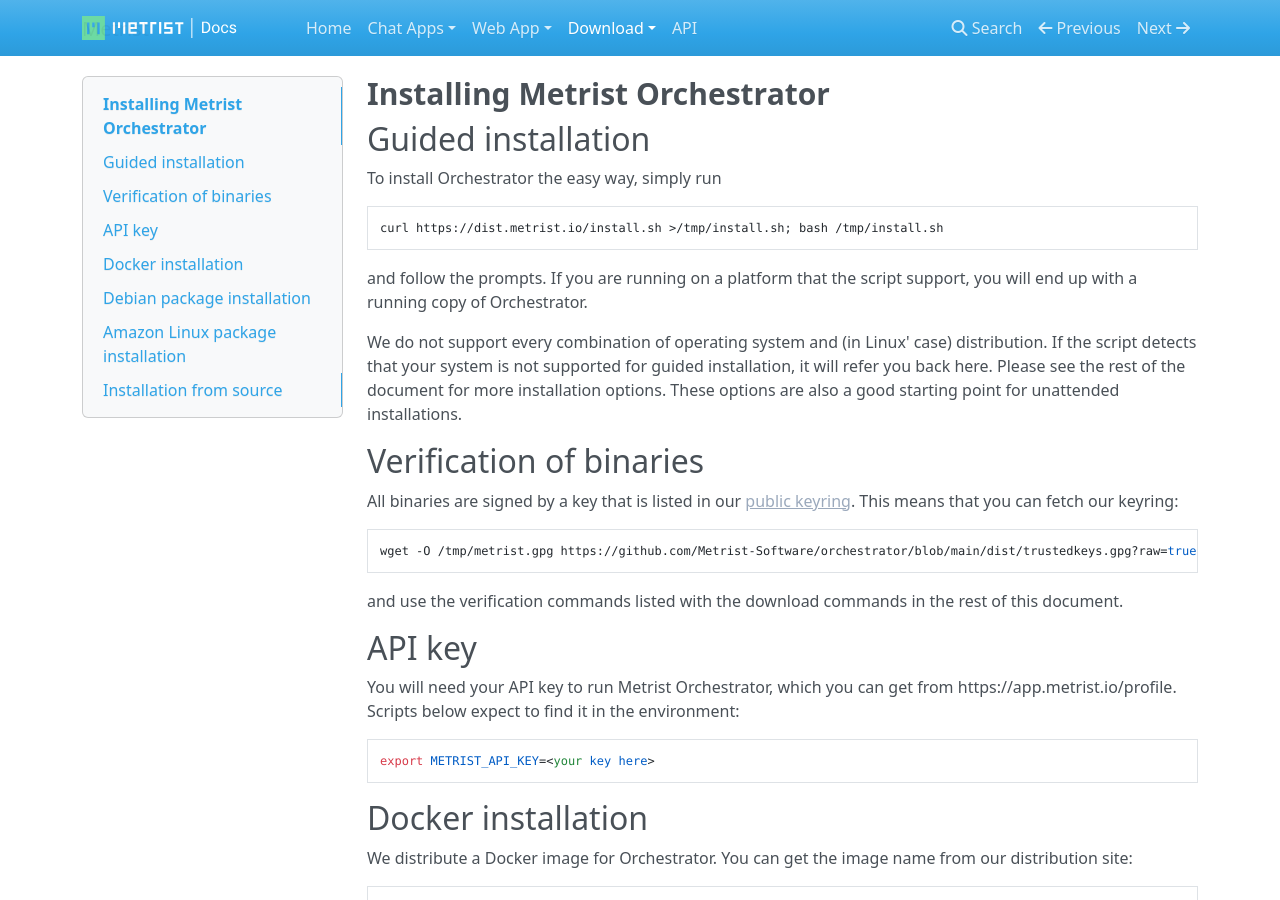
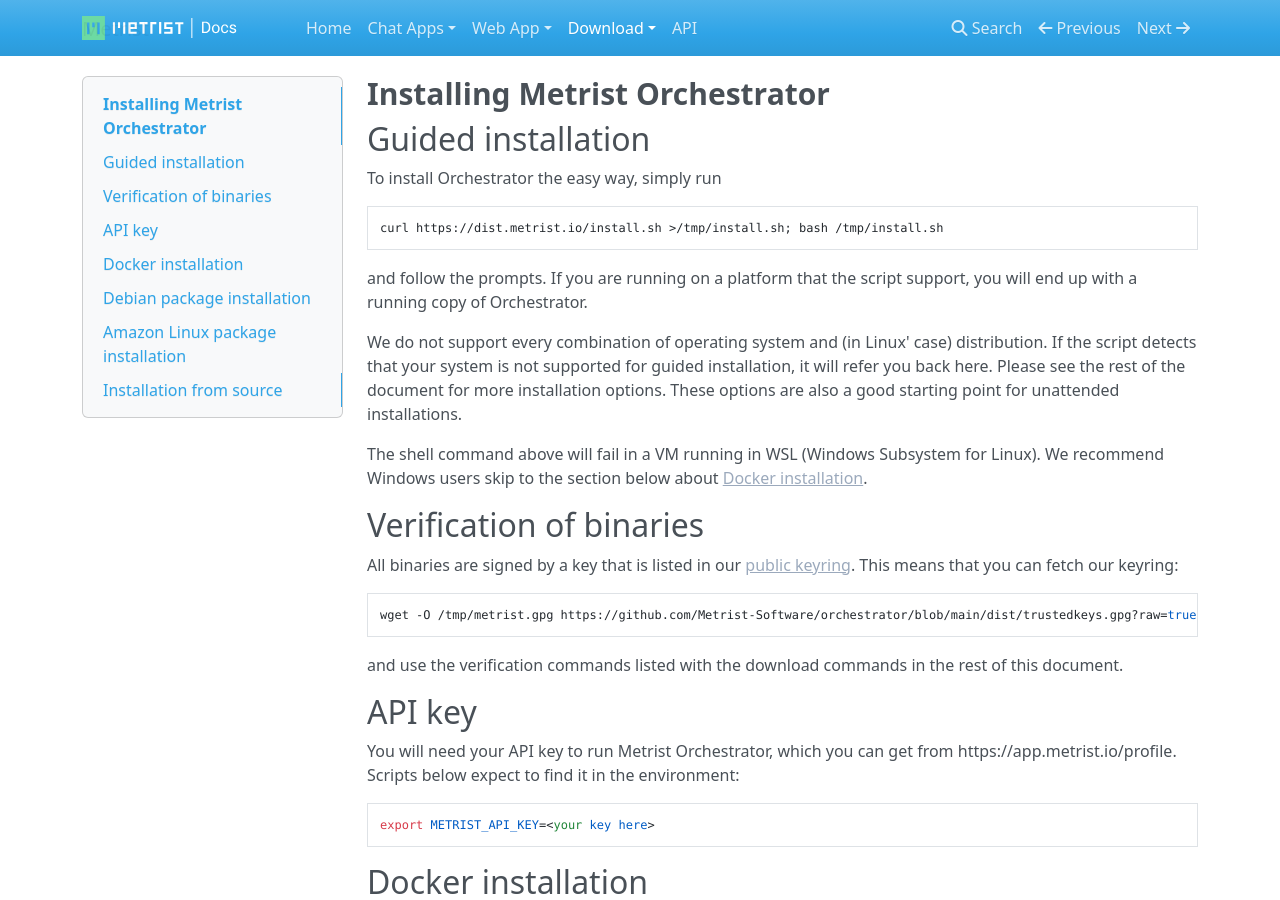
Before and after one commit to Metrist-Software/product-docs, an MkDocs documentation site: the page built from docs/orchestrator-installation.md, in a window 1280 px wide and 900 px high. Built offline with MkDocs 1.6.1, drawn with Linux system fonts in a browser that asks for light colours; nearby versions of some CDN libraries.

Commit message:
Added tip for WSL users who will hit a dead end with the install.sh

```diff
--- a/docs/orchestrator-installation.md
+++ b/docs/orchestrator-installation.md
@@ -12,6 +12,8 @@ Orchestrator.
 We do not support every combination of operating system and (in Linux' case) distribution. If the script detects that your
 system is not supported for guided installation, it will refer you back here. Please see the rest of the document for more installation options. These options are also a good starting point for unattended
 installations.
+
+The shell command above will fail in a VM running in WSL (Windows Subsystem for Linux). We recommend Windows users skip to the section below about [Docker installation](#docker-installation).
 
 ## Verification of binaries
 
```
